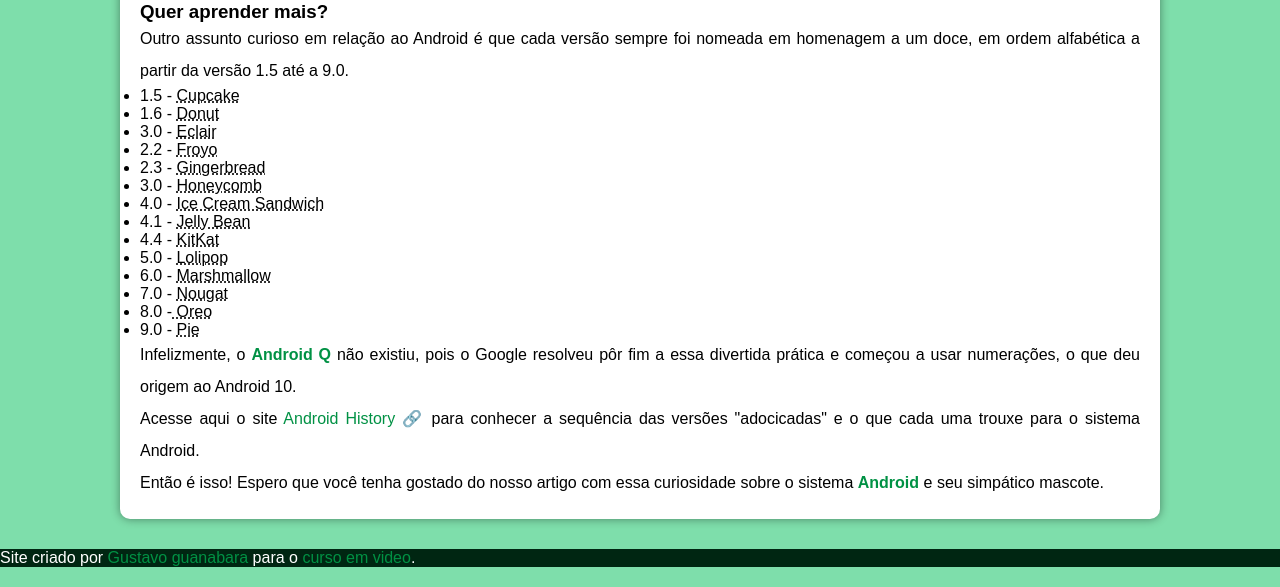
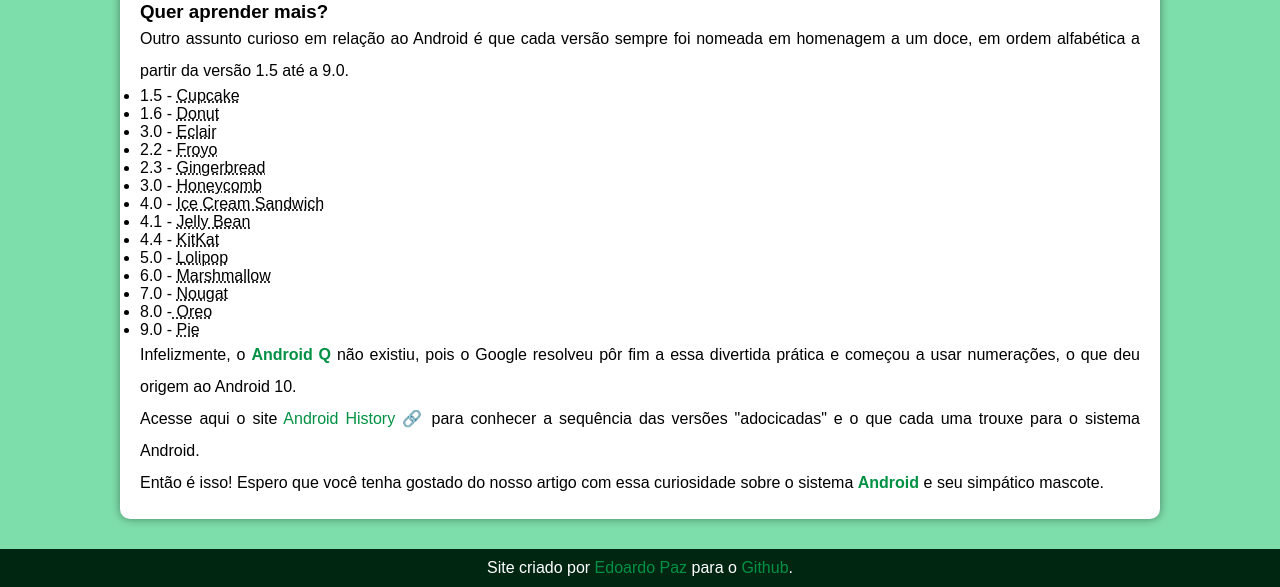
Before and after one commit to EdoardoRocha/Android-site, a plain HTML site: page index.html in a window 1280 px wide. Shown: the part 1948-2535 px from the top of the page. Drawn offline with Linux system fonts and the light colour scheme.

Commit message:
adicionando o footer

```diff
--- a/CSS/style.css
+++ b/CSS/style.css
@@ -132,5 +132,9 @@
 footer {
     background-color: var(--cor4);
     color: white;
+padding: 10px;
 
 }
+footer p {
+    text-align: center;
+}
--- a/index.html
+++ b/index.html
@@ -122,7 +122,7 @@
 
   </main>
   <footer>
-      <p>Site criado por <a href="gustavoguanabara.github.io" target="_blank" rel="external">Gustavo guanabara</a> para o <a href="https://www.youtube.com/cursoemvideo" target="_blank" rel="external">curso em video</a>.</p>
+      <p>Site criado por <a href="https://edoardorocha.github.io/Comeco-de-tudo/" target="_blank" rel="external">Edoardo Paz</a> para o <a href="https://github.com/EdoardoRocha" target="_blank" rel="external">Github</a>.</p>
   </footer>
 </body>
 </html>
```
